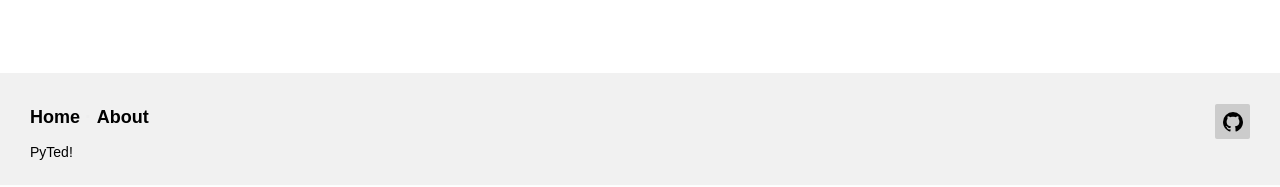
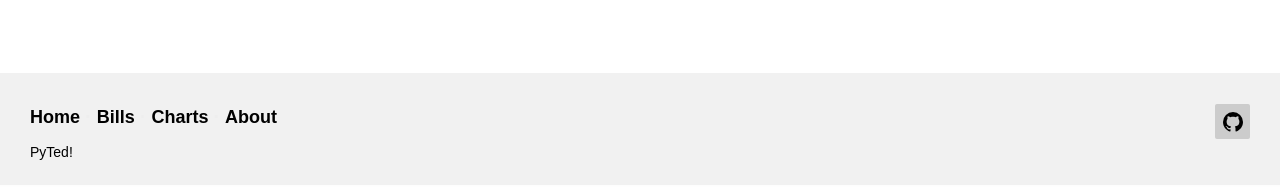
Before and after one commit to ch0ppy35/pyTed, a Python web app: template app/templates/bills.html in a window 1280 px wide. Shown: the part 613-800 px from the top of the page. Run offline with Jinja, Linux system fonts and the light colour scheme; the template is opened without the code that fills it, so the values that code supplies are empty; some libraries are stand-ins or nearby versions.

Commit message:
Update footer.html links

```diff
--- a/app/templates/footer.html
+++ b/app/templates/footer.html
@@ -12,7 +12,9 @@
 
 				<p class="footer-links">
 					<a class="link-1" href="/">Home</a>
-                    <a href="about">About</a>
+                    <a href="/bills">Bills</a>
+                    <a href="/charts">Charts</a>
+                    <a href="/about">About</a>
 				</p>
 				<p>PyTed!</p>
 			</div>
```
